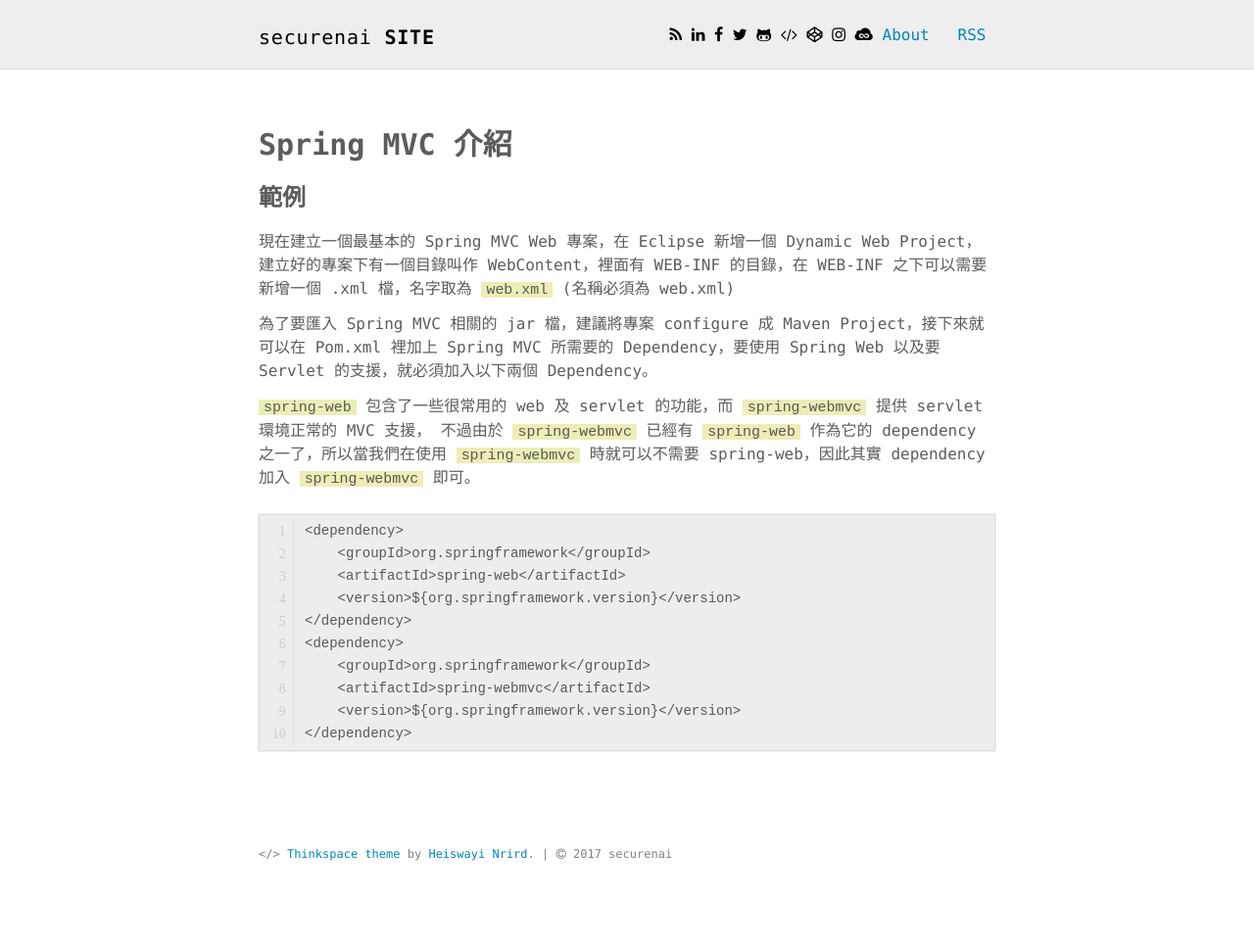
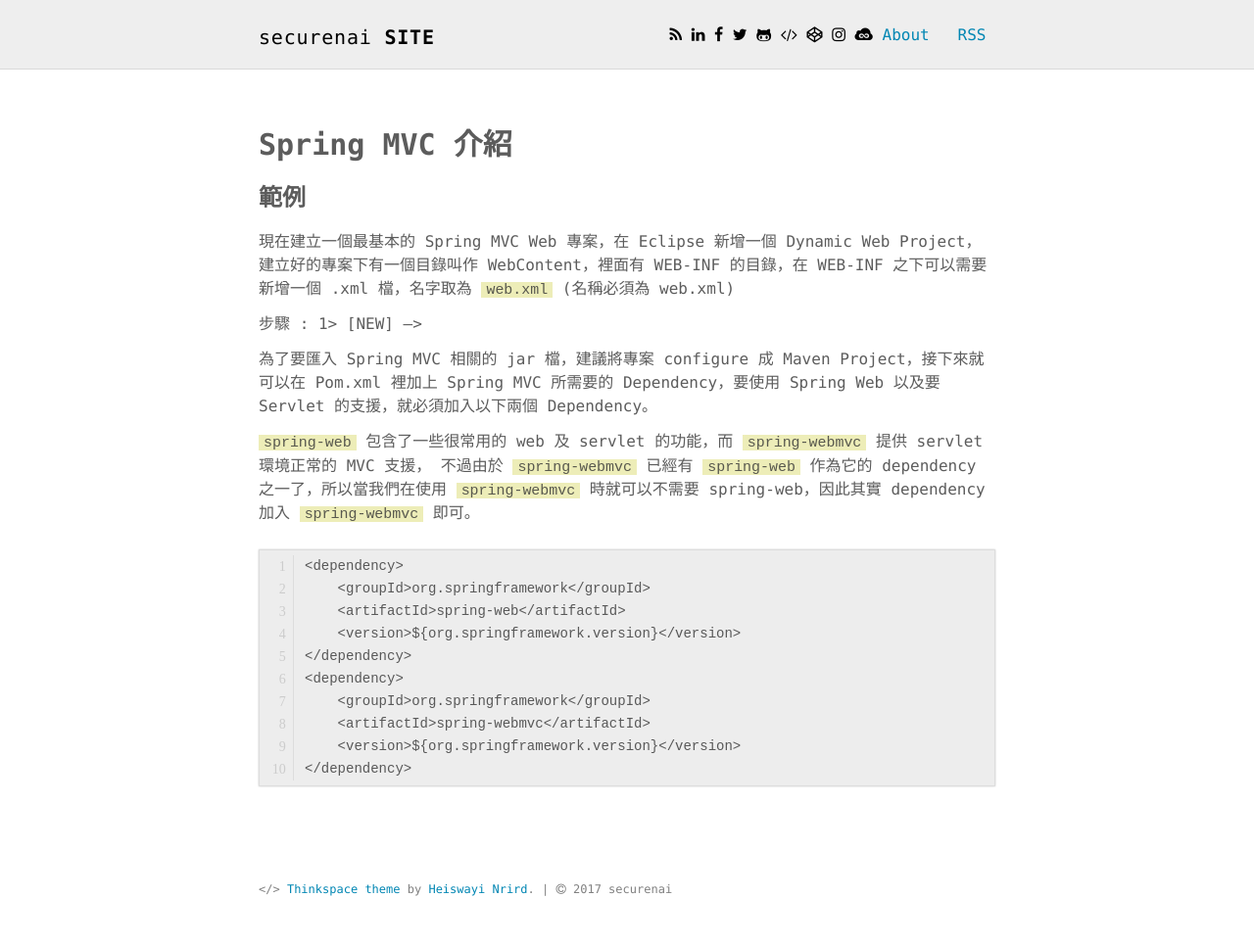
Before and after one commit to securenai/securenai.github.io, a Jekyll site: the page built from spring/spring_mvc_page01.md, in a window 1280 px wide. Shown: the whole page at 98% size. Built offline with Jekyll 4.4.1, drawn with Linux system fonts in a browser that asks for light colours; our own code applies the rules of GitHub Pages for plain Markdown files; before the commit the page ends 929 px from its top, so only the background shows below that.

Commit message:
Update spring_mvc_page01.md

```diff
--- a/spring/spring_mvc_page01.md
+++ b/spring/spring_mvc_page01.md
@@ -14,6 +14,8 @@ published: true
 
 ### 範例
 現在建立一個最基本的 Spring MVC Web 專案，在 Eclipse 新增一個 Dynamic Web Project，建立好的專案下有一個目錄叫作 WebContent，裡面有 WEB-INF 的目錄，在 WEB-INF 之下可以需要新增一個 .xml 檔，名字取為 `web.xml` (名稱必須為 web.xml)
+
+步驟 : 1> [NEW] -->
 
 為了要匯入 Spring MVC 相關的 jar 檔，建議將專案 configure 成 Maven Project，接下來就可以在 Pom.xml 裡加上 Spring MVC 所需要的 Dependency，要使用 Spring Web 以及要 Servlet 的支援，就必須加入以下兩個 Dependency。
 
```
